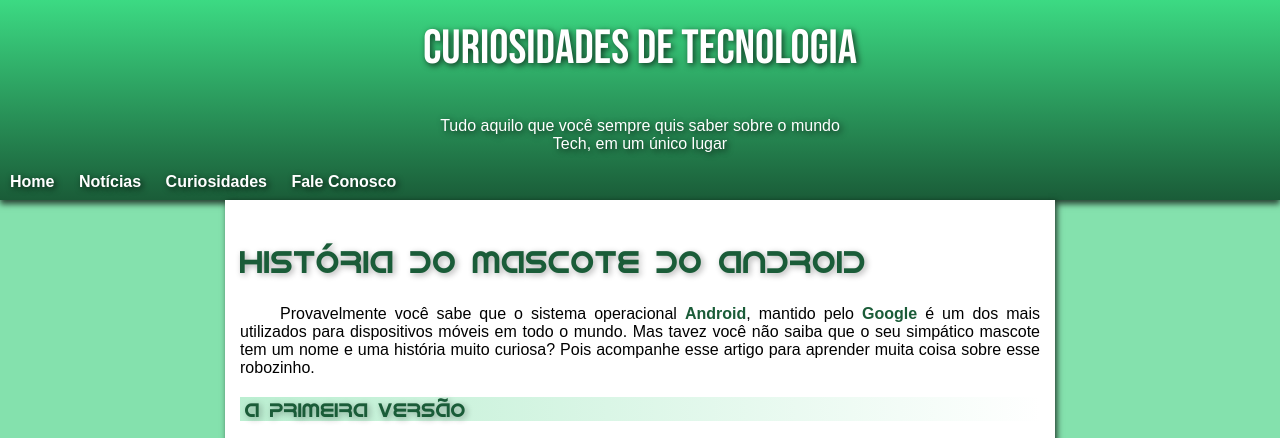
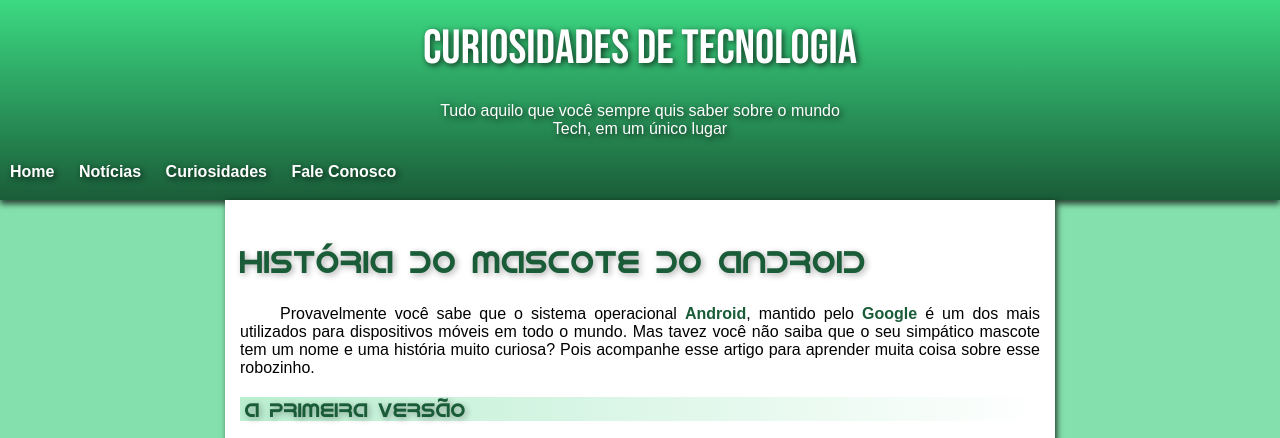
Before and after one commit to CrehOne/projeto-android, a plain HTML site: page index.html in a window 1280 px wide. Shown: the top 438 px of the page. Drawn offline with Linux system fonts and the light colour scheme.

Commit message:
corrigido header

```diff
--- a/style.css
+++ b/style.css
@@ -13,7 +13,7 @@ body {
 
 header {
     background-image: linear-gradient(to bottom, #3CDA83, #1A5C38);
-    height: 200px;
+    min-height: 200px;
     color: white;
     text-shadow: 2px 2px 6px rgba(0, 0, 0, 0.74);
     box-shadow: 0px 4px 6px rgba(0, 0, 0, 0.697);
@@ -25,7 +25,7 @@ h1 {
     font-weight: normal;
     text-align: center;
     margin-top: 0px;
-    margin-bottom: 20px;
+    margin-bottom: 0px;
     padding-top: 20px;
 }
 
@@ -34,7 +34,7 @@ header > p {
     text-align: center;
     font-weight: lighter;
     margin: auto;
-    padding: 20px;
+    padding: 25px;
 }
 
 nav{
```
